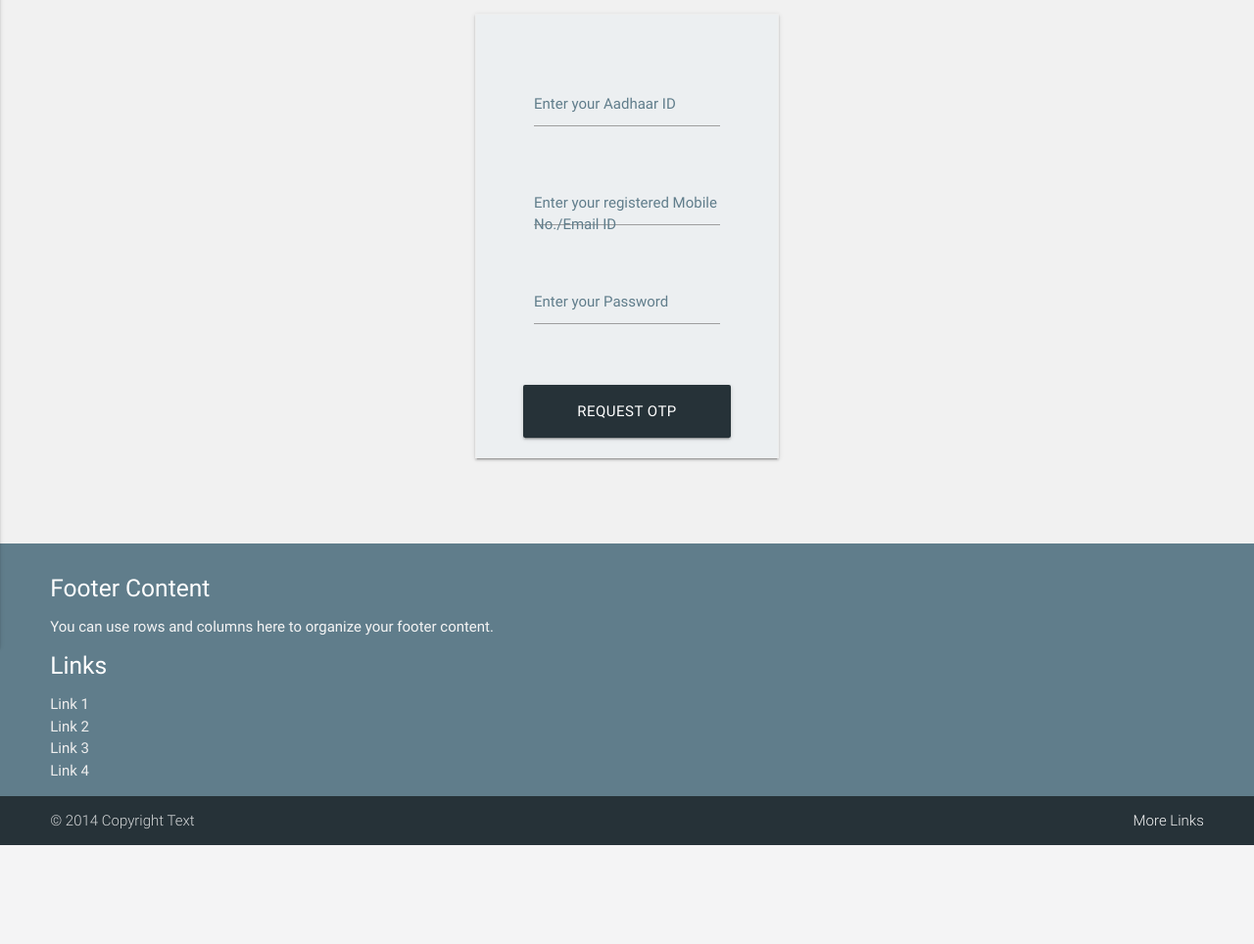
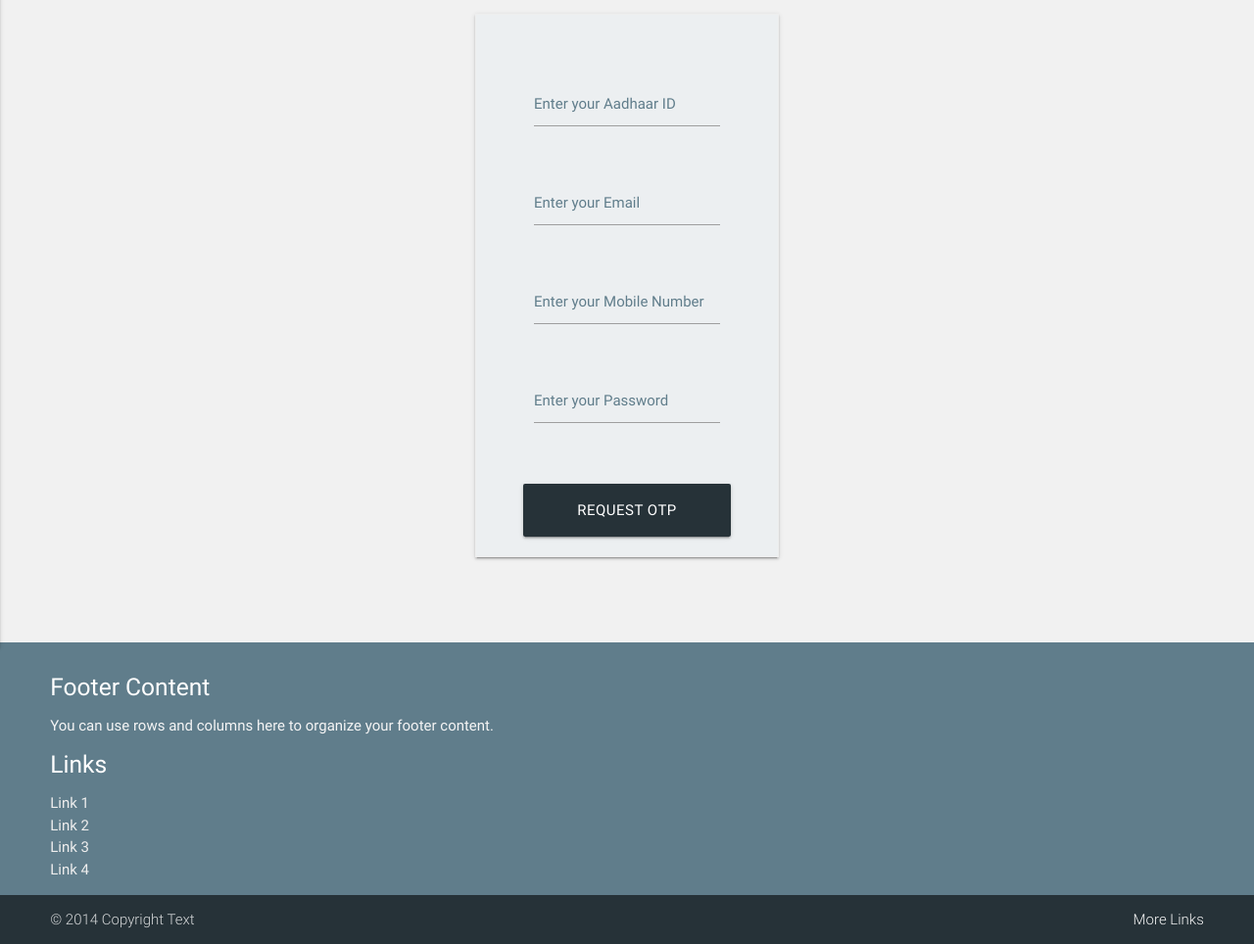
Before and after one commit to sagban/autobot, a Django app: page /user-validate/ in a window 1280 px wide. Shown: the part 199-1163 px from the top of the page at 98% size. Before the commit the page ends 1062 px from the top, so only its background shows below. Run offline with Django 3.2, Linux system fonts and the light colour scheme.

Commit message:
user-login edit

```diff
--- a/userapp/templates/userlogin.html
+++ b/userapp/templates/userlogin.html
@@ -39,8 +39,15 @@
 
             <div class='row'>
               <div class='input-field col s12'>
-                <input class='validate' type='text' name='user-cred' id='user-cred' />
-                <label for='user-cred'>Enter your registered Mobile No./Email ID</label>
+                <input class='validate' type='text' name='user-mail' id='user-mail' />
+                <label for='user-mail'>Enter your Email</label>
+              </div>
+            </div>
+
+            <div class='row'>
+              <div class='input-field col s12'>
+                <input class='validate' type='text' name='user-cell' id='user-cell' />
+                <label for='user-cell'>Enter your Mobile Number</label>
               </div>
             </div>
 
--- a/userapp/views.py
+++ b/userapp/views.py
@@ -15,12 +15,12 @@ def userLoginValidate(request):
 
     if request.method == "POST":
 
-        if request.POST["user-id"] == '' or request.POST["user-pass"] == '' or request.POST["user-cred"] == '':
+        if request.POST["user-id"] == '' or request.POST["user-pass"] == '' or request.POST["user-cell"] == '' or request.POST['user-mail'] == '':
             args = {"message": "Login Credentials can't be left blank!"}
             return render(request, 'userlogin.html', args)
 
         else:
-            if request.POST["user-pass"] == 'mypass@1234' and request.POST["user-id"] == '987654321000' and request.POST["user-cred"] == 'myemail@website.com':
+            if request.POST["user-pass"] == 'mypass@1234' and request.POST["user-id"] == '987654321000' and request.POST["user-mail"] == 'myemail@website.com' and request.POST['user-cell'] == '9876543210':
                 request.session["user-login"] = True
                 return render(request, 'user.html', {})
             else:
```
